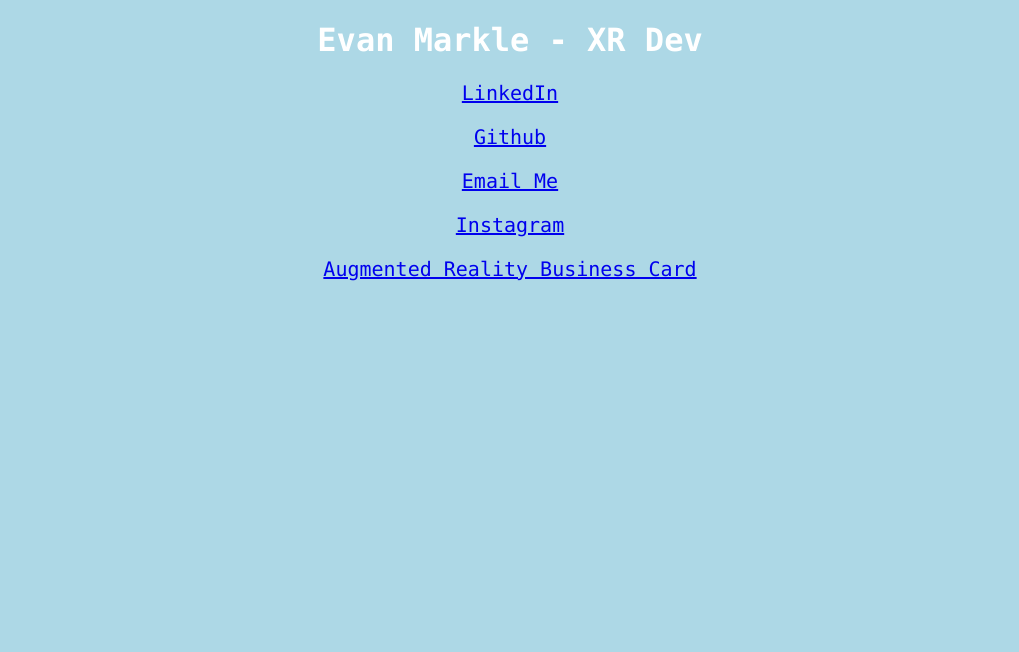
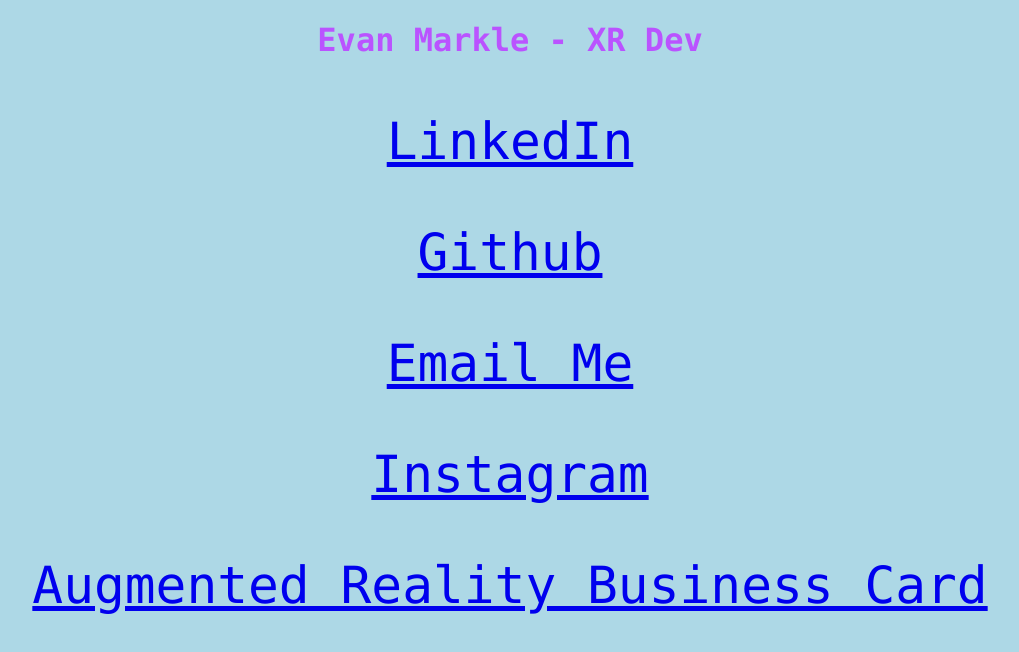
Before and after one commit to EJMarkle/MyLinks, a plain HTML site: page index.html in a window 1280 px wide. Shown: the whole page, without its empty margins (130-1149 px from the left). Drawn offline with Linux system fonts and the light colour scheme.

Commit message:
styling and viewport

```diff
--- a/index.html
+++ b/index.html
@@ -1,6 +1,8 @@
 <!DOCTYPE html>
 <html>
 <head>
+<meta name="viewport" content="width=device-width, initial-scale=1">
+
 <style>
 body {
   background-color: lightblue;
@@ -8,15 +10,19 @@ body {
 
 h1 {
   font-family: Lucida Console;
-  color: white;
+  color: rgb(186, 83, 255);
   text-align: center;
 }
 
 p {
   font-family: Lucida Console;
-  font-size: 20px;
+  font-size: 4vw;
   text-align: center;
 
+}
+
+a:hover {
+  background-color: #c624d4;
 }
 </style>
 </head>
```
